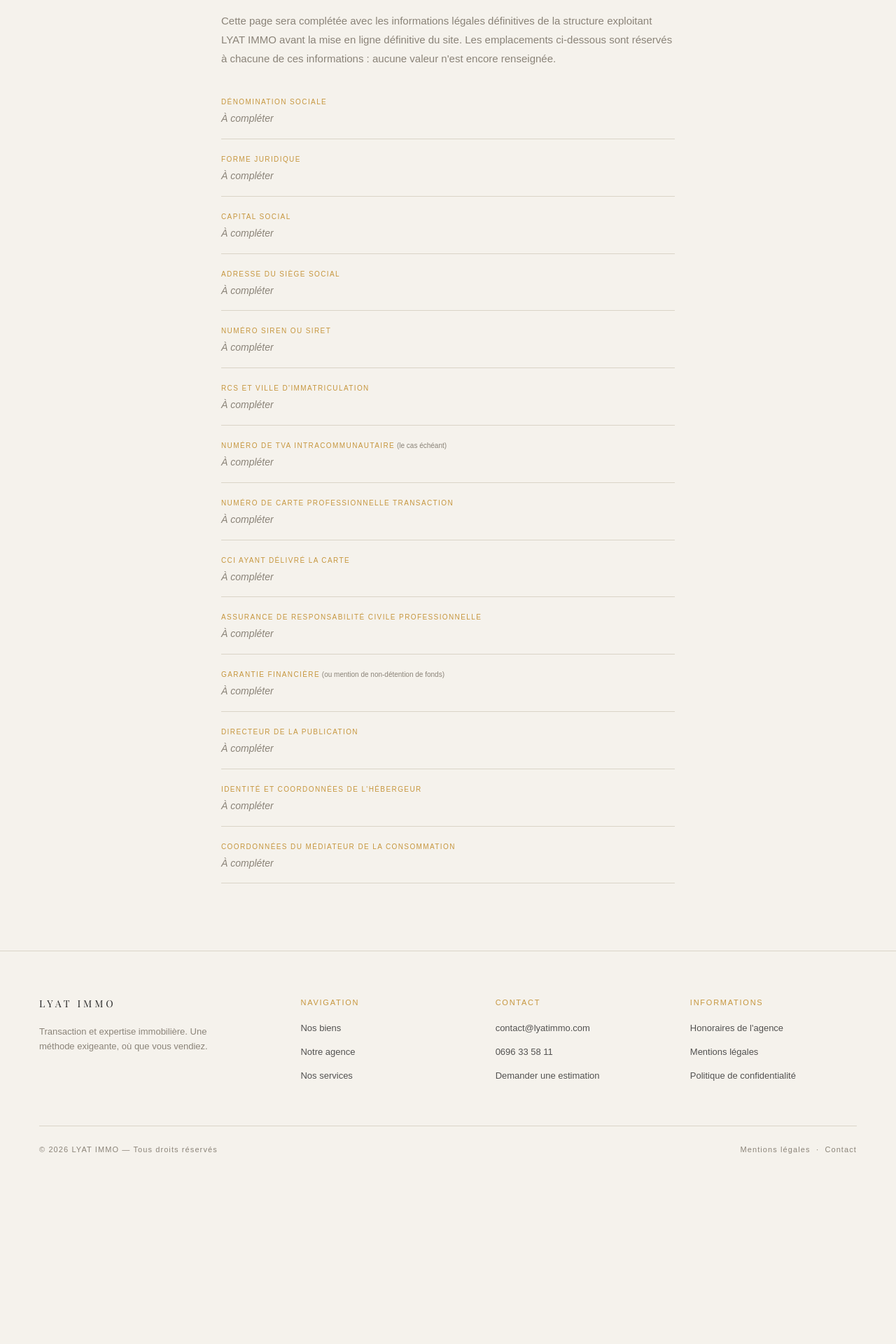
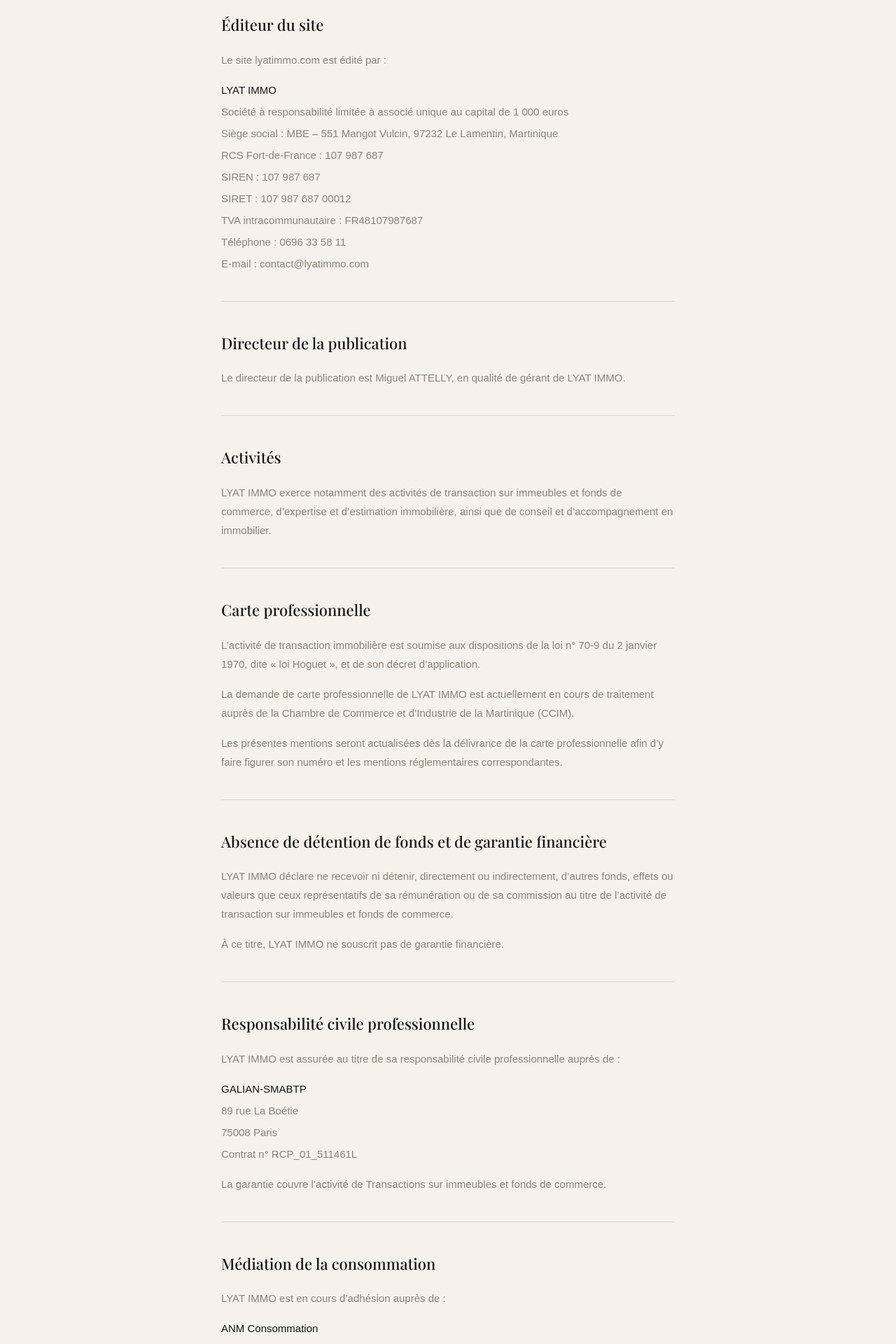
Before and after one commit to lyatimmo-ctrl/lyatimmo-site, a Next.js app: page /mentions-legales in a window 1280 px wide. Shown: the part 300-2220 px from the top of the page at 70% size. Before the commit the page ends 1992 px from the top, so only its background shows below. Built offline with nearby package versions, Linux system fonts and the light colour scheme.

Commit message:
mentions legales : contenu complet + lien cookies dans le footer

```diff
--- a/app/mentions-legales/page.js
+++ b/app/mentions-legales/page.js
@@ -1,24 +1,24 @@
+import Link from "next/link";
 import Nav from "@/components/Nav";
 import Footer from "@/components/Footer";
 
-export const metadata = { title: "Mentions légales — LYAT IMMO" };
+export const metadata = {
+  title: "Mentions légales | LYAT IMMO",
+  description:
+    "Mentions légales du site LYAT IMMO : éditeur, informations professionnelles, hébergement, responsabilité civile professionnelle et informations réglementaires.",
+};
 
-const champs = [
-  { label: "Dénomination sociale" },
-  { label: "Forme juridique" },
-  { label: "Capital social" },
-  { label: "Adresse du siège social" },
-  { label: "Numéro SIREN ou SIRET" },
-  { label: "RCS et ville d'immatriculation" },
-  { label: "Numéro de TVA intracommunautaire", note: "le cas échéant" },
-  { label: "Numéro de carte professionnelle Transaction" },
-  { label: "CCI ayant délivré la carte" },
-  { label: "Assurance de responsabilité civile professionnelle" },
-  { label: "Garantie financière", note: "ou mention de non-détention de fonds" },
-  { label: "Directeur de la publication" },
-  { label: "Identité et coordonnées de l'hébergeur" },
-  { label: "Coordonnées du médiateur de la consommation" },
-];
+function H2({ children, first }) {
+  return (
+    <h2
+      className={`font-serif text-[20px] md:text-[22px] font-medium text-ink mb-4 ${
+        first ? "" : "border-t border-line pt-10 mt-10"
+      }`}
+    >
+      {children}
+    </h2>
+  );
+}
 
 export default function MentionsLegalesPage() {
   return (
@@ -31,23 +31,236 @@
         <h1 className="font-serif text-[34px] md:text-[48px] font-medium mb-10">
           Mentions légales
         </h1>
-        <p className="text-stone text-[15px] leading-[1.8] mb-10">
-          Cette page sera complétée avec les informations légales définitives
-          de la structure exploitant LYAT IMMO avant la mise en ligne
-          définitive du site. Les emplacements ci-dessous sont réservés à
-          chacune de ces informations : aucune valeur n&apos;est encore
-          renseignée.
-        </p>
-        <div className="space-y-5">
-          {champs.map((c) => (
-            <div key={c.label} className="border-b border-line pb-4">
-              <p className="text-[10px] tracking-[0.14em] uppercase text-gold mb-1">
-                {c.label}
-                {c.note ? <span className="text-stone normal-case tracking-normal"> ({c.note})</span> : null}
-              </p>
-              <p className="text-stone text-[14px] italic">À compléter</p>
-            </div>
-          ))}
+
+        <div className="text-stone text-[15px] leading-[1.8]">
+          {/* ─── Éditeur du site ─── */}
+          <H2 first>Éditeur du site</H2>
+          <p className="mb-4">Le site lyatimmo.com est édité par :</p>
+          <div className="space-y-1">
+            <p className="text-ink">LYAT IMMO</p>
+            <p>
+              Société à responsabilité limitée à associé unique au capital de
+              1 000 euros
+            </p>
+            <p>
+              Siège social : MBE – 551 Mangot Vulcin, 97232 Le Lamentin,
+              Martinique
+            </p>
+            <p>RCS Fort-de-France : 107 987 687</p>
+            <p>SIREN : 107 987 687</p>
+            <p>SIRET : 107 987 687 00012</p>
+            <p>TVA intracommunautaire : FR48107987687</p>
+            <p>
+              Téléphone :{" "}
+              <a href="tel:+596696335811" className="hover:text-ink">
+                0696 33 58 11
+              </a>
+            </p>
+            <p>
+              E-mail :{" "}
+              <a href="mailto:contact@lyatimmo.com" className="hover:text-ink">
+                contact@lyatimmo.com
+              </a>
+            </p>
+          </div>
+
+          {/* ─── Directeur de la publication ─── */}
+          <H2>Directeur de la publication</H2>
+          <p>
+            Le directeur de la publication est Miguel ATTELLY, en qualité de
+            gérant de LYAT IMMO.
+          </p>
+
+          {/* ─── Activités ─── */}
+          <H2>Activités</H2>
+          <p>
+            LYAT IMMO exerce notamment des activités de transaction sur immeubles
+            et fonds de commerce, d’expertise et d’estimation immobilière, ainsi
+            que de conseil et d’accompagnement en immobilier.
+          </p>
+
+          {/*
+            ════════════════════════════════════════════════════════════════
+            À COMPLÉTER ULTÉRIEUREMENT (1/2) — NUMÉRO DE CARTE PROFESSIONNELLE
+            Dès délivrance de la carte professionnelle (Carte T) par la CCIM,
+            remplacer le paragraphe « en cours de traitement » ci-dessous par
+            le numéro de la carte et les mentions réglementaires associées.
+            NE JAMAIS inventer ni deviner ce numéro.
+            ════════════════════════════════════════════════════════════════
+          */}
+          <H2>Carte professionnelle</H2>
+          <div className="space-y-4">
+            <p>
+              L’activité de transaction immobilière est soumise aux dispositions
+              de la loi n° 70-9 du 2 janvier 1970, dite « loi Hoguet », et de son
+              décret d’application.
+            </p>
+            <p>
+              La demande de carte professionnelle de LYAT IMMO est actuellement
+              en cours de traitement auprès de la Chambre de Commerce et
+              d’Industrie de la Martinique (CCIM).
+            </p>
+            <p>
+              Les présentes mentions seront actualisées dès la délivrance de la
+              carte professionnelle afin d’y faire figurer son numéro et les
+              mentions réglementaires correspondantes.
+            </p>
+          </div>
+
+          {/* ─── Absence de détention de fonds ─── */}
+          <H2>Absence de détention de fonds et de garantie financière</H2>
+          <div className="space-y-4">
+            <p>
+              LYAT IMMO déclare ne recevoir ni détenir, directement ou
+              indirectement, d’autres fonds, effets ou valeurs que ceux
+              représentatifs de sa rémunération ou de sa commission au titre de
+              l’activité de transaction sur immeubles et fonds de commerce.
+            </p>
+            <p>À ce titre, LYAT IMMO ne souscrit pas de garantie financière.</p>
+          </div>
+
+          {/* ─── Responsabilité civile professionnelle ─── */}
+          <H2>Responsabilité civile professionnelle</H2>
+          <p className="mb-4">
+            LYAT IMMO est assurée au titre de sa responsabilité civile
+            professionnelle auprès de :
+          </p>
+          <div className="space-y-1">
+            <p className="text-ink">GALIAN-SMABTP</p>
+            <p>89 rue La Boétie</p>
+            <p>75008 Paris</p>
+            <p>Contrat n° RCP_01_511461L</p>
+          </div>
+          <p className="mt-4">
+            La garantie couvre l’activité de Transactions sur immeubles et fonds
+            de commerce.
+          </p>
+
+          {/*
+            ════════════════════════════════════════════════════════════════
+            À COMPLÉTER ULTÉRIEUREMENT (2/2) — MÉDIATION DE LA CONSOMMATION
+            Dès réception de l’attestation d’adhésion ANM Consommation,
+            remplacer le paragraphe provisoire ci-dessous par les
+            coordonnées réglementaires définitives du médiateur
+            (dénomination, adresse postale, site internet / URL de saisine).
+            NE PAS publier de coordonnées, d’adresse ou d’URL non vérifiées.
+            ════════════════════════════════════════════════════════════════
+          */}
+          <H2>Médiation de la consommation</H2>
+          <div className="space-y-4">
+            <p>LYAT IMMO est en cours d’adhésion auprès de :</p>
+            <p className="text-ink">ANM Consommation</p>
+            <p>
+              L’attestation d’adhésion et les informations définitives
+              nécessaires à la médiation seront communiquées prochainement.
+            </p>
+          </div>
+
+          {/* ─── Hébergement ─── */}
+          {/* Adresse vérifiée le 27/08/2026 sur https://vercel.com/legal/privacy-policy */}
+          <H2>Hébergement</H2>
+          <p className="mb-4">Le site est hébergé par :</p>
+          <div className="space-y-1">
+            <p className="text-ink">Vercel Inc.</p>
+            <p>440 N Barranca Avenue #4133</p>
+            <p>Covina, CA 91723</p>
+            <p>États-Unis</p>
+          </div>
+
+          {/* ─── Propriété intellectuelle ─── */}
+          <H2>Propriété intellectuelle</H2>
+          <div className="space-y-4">
+            <p>
+              Le site lyatimmo.com, sa structure, son identité visuelle ainsi que
+              les textes, photographies, illustrations, éléments graphiques,
+              logos et autres contenus qui le composent sont protégés par les
+              dispositions applicables en matière de propriété intellectuelle.
+            </p>
+            <p>
+              Sauf mention contraire, ces éléments sont la propriété de LYAT IMMO
+              ou sont utilisés avec l’autorisation de leurs titulaires.
+            </p>
+            <p>
+              Toute reproduction, représentation, adaptation, modification,
+              diffusion ou exploitation, totale ou partielle, de ces éléments
+              sans autorisation préalable est interdite, sous réserve des
+              exceptions prévues par la loi.
+            </p>
+          </div>
+
+          {/* ─── Données personnelles ─── */}
+          <H2>Données personnelles</H2>
+          <div className="space-y-4">
+            <p>
+              LYAT IMMO peut être amenée à collecter et traiter des données à
+              caractère personnel notamment à l’occasion des demandes de contact,
+              d’estimation, de projet de vente, d’expertise immobilière ou de
+              demande d’information relative au réseau LYAT IMMO.
+            </p>
+            <p>
+              Les modalités de collecte et de traitement de ces données ainsi que
+              les droits dont disposent les personnes concernées sont détaillés
+              dans la{" "}
+              <Link
+                href="/confidentialite"
+                className="underline underline-offset-2 hover:text-ink"
+              >
+                Politique de confidentialité
+              </Link>{" "}
+              du site.
+            </p>
+          </div>
+
+          {/* ─── Cookies et traceurs ─── */}
+          <H2>Cookies et traceurs</H2>
+          <div className="space-y-4">
+            <p>
+              Le site peut utiliser des cookies ou autres traceurs nécessaires à
+              son fonctionnement ainsi que, selon les services effectivement
+              utilisés et les choix de l’utilisateur, d’autres traceurs soumis
+              aux règles applicables en matière de consentement.
+            </p>
+            <p>
+              Les informations relatives aux cookies et aux moyens permettant de
+              gérer les préférences sont accessibles depuis la rubrique{" "}
+              <Link
+                href="/cookies"
+                className="underline underline-offset-2 hover:text-ink"
+              >
+                Gestion des cookies
+              </Link>{" "}
+              du site.
+            </p>
+          </div>
+
+          {/* ─── Barème d'honoraires ─── */}
+          <H2>Barème d’honoraires</H2>
+          <p>
+            Le barème d’honoraires applicable aux prestations de transaction
+            immobilière proposées par LYAT IMMO est accessible à tout moment
+            depuis le lien{" "}
+            <Link
+              href="/honoraires"
+              className="underline underline-offset-2 hover:text-ink"
+            >
+              Barème d’honoraires
+            </Link>{" "}
+            présent sur le site.
+          </p>
+
+          {/* ─── Droit applicable ─── */}
+          <H2>Droit applicable</H2>
+          <div className="space-y-4">
+            <p>
+              Le présent site et ses mentions légales sont soumis au droit
+              français.
+            </p>
+            <p>
+              Sous réserve des dispositions légales impératives applicables, tout
+              litige relatif à l’utilisation du site relève des juridictions
+              françaises compétentes.
+            </p>
+          </div>
         </div>
       </section>
       <Footer />
--- a/components/Footer.js
+++ b/components/Footer.js
@@ -54,6 +54,9 @@
           <Link href="/confidentialite" className="block text-[13px] mb-3 opacity-80 hover:opacity-100">
             Politique de confidentialité
           </Link>
+          <Link href="/cookies" className="block text-[13px] mb-3 opacity-80 hover:opacity-100">
+            Gestion des cookies
+          </Link>
         </div>
       </div>
       <div className="border-t border-line pt-6 flex flex-wrap justify-between gap-3 text-[11px] tracking-[0.1em] text-stone">
```
